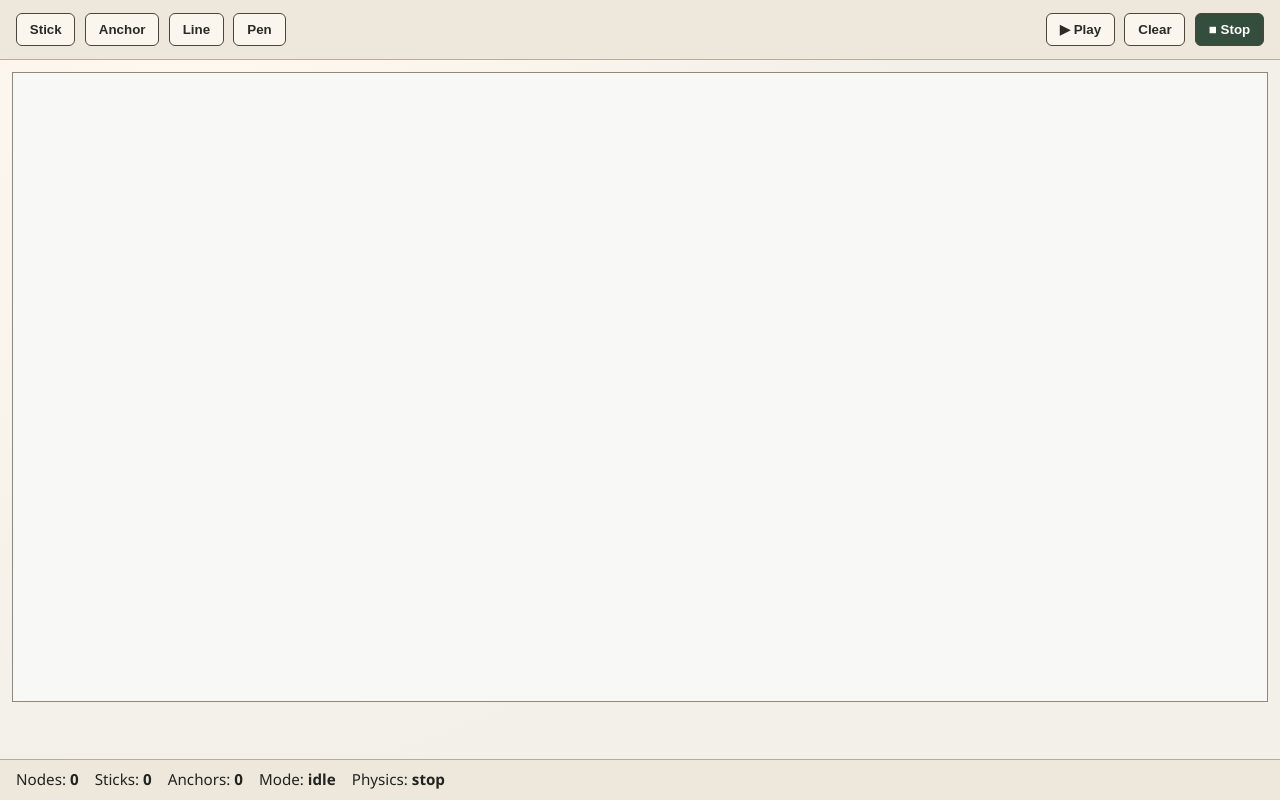
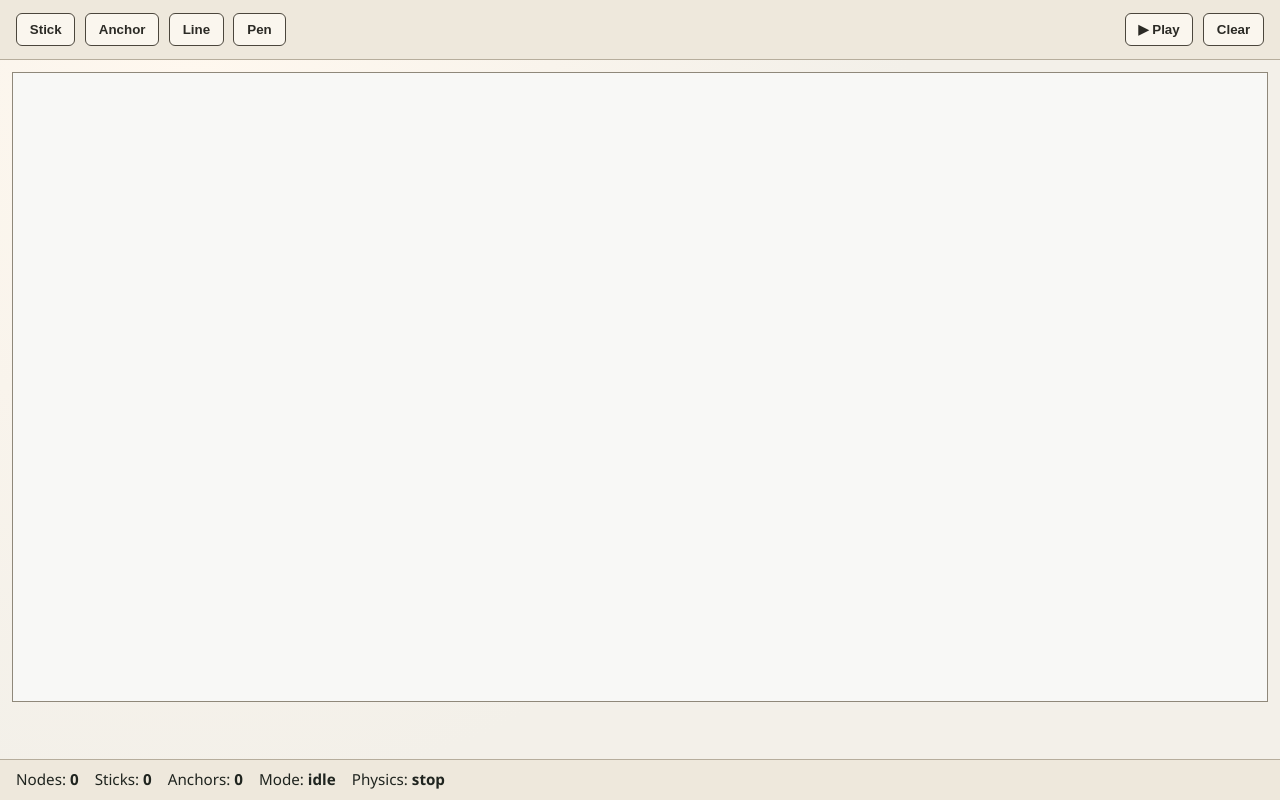
Before and after one commit to davbachman/Linky, a React (Vite) app: page / in a window 1280 px wide. Built offline with nearby package versions, Linux system fonts and the light colour scheme.

Commit message:
Make Play a physics toggle and remove Stop button

```diff
--- a/src/ui/Toolbar.tsx
+++ b/src/ui/Toolbar.tsx
@@ -65,22 +65,13 @@ export function Toolbar({
           data-testid="physics-play"
           aria-pressed={physicsEnabled}
           className={physicsEnabled ? 'active' : ''}
-          onClick={() => onSetPhysicsEnabled(true)}
+          onClick={() => onSetPhysicsEnabled(!physicsEnabled)}
         >
           <span aria-hidden="true">▶</span> Play
         </button>
         <button type="button" data-testid="physics-clear" onClick={onClearDrawing}>
           Clear
         </button>
-        <button
-          type="button"
-          data-testid="physics-stop"
-          aria-pressed={!physicsEnabled}
-          className={!physicsEnabled ? 'active' : ''}
-          onClick={() => onSetPhysicsEnabled(false)}
-        >
-          <span aria-hidden="true">■</span> Stop
-        </button>
       </div>
     </div>
   );
```
Also changed, not shown: 2 other files (tests, documents, lock files or other folders).
